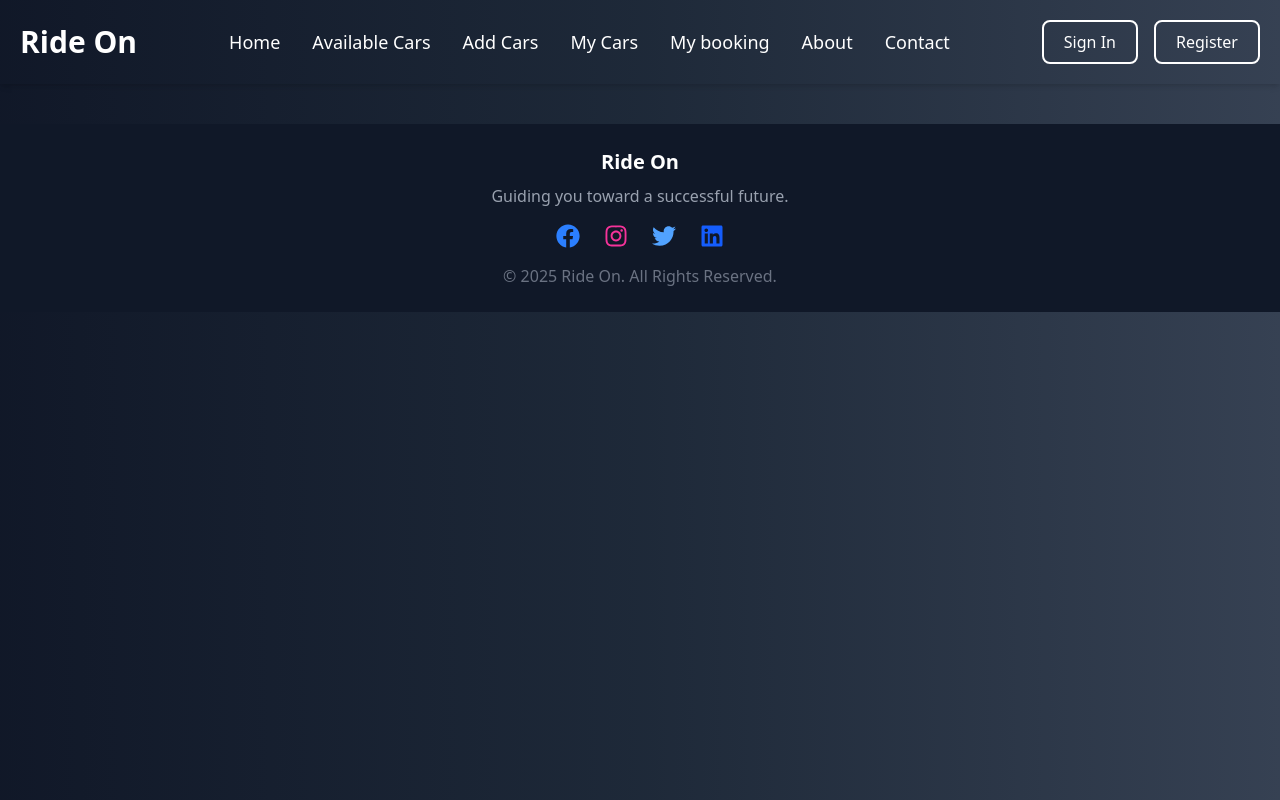
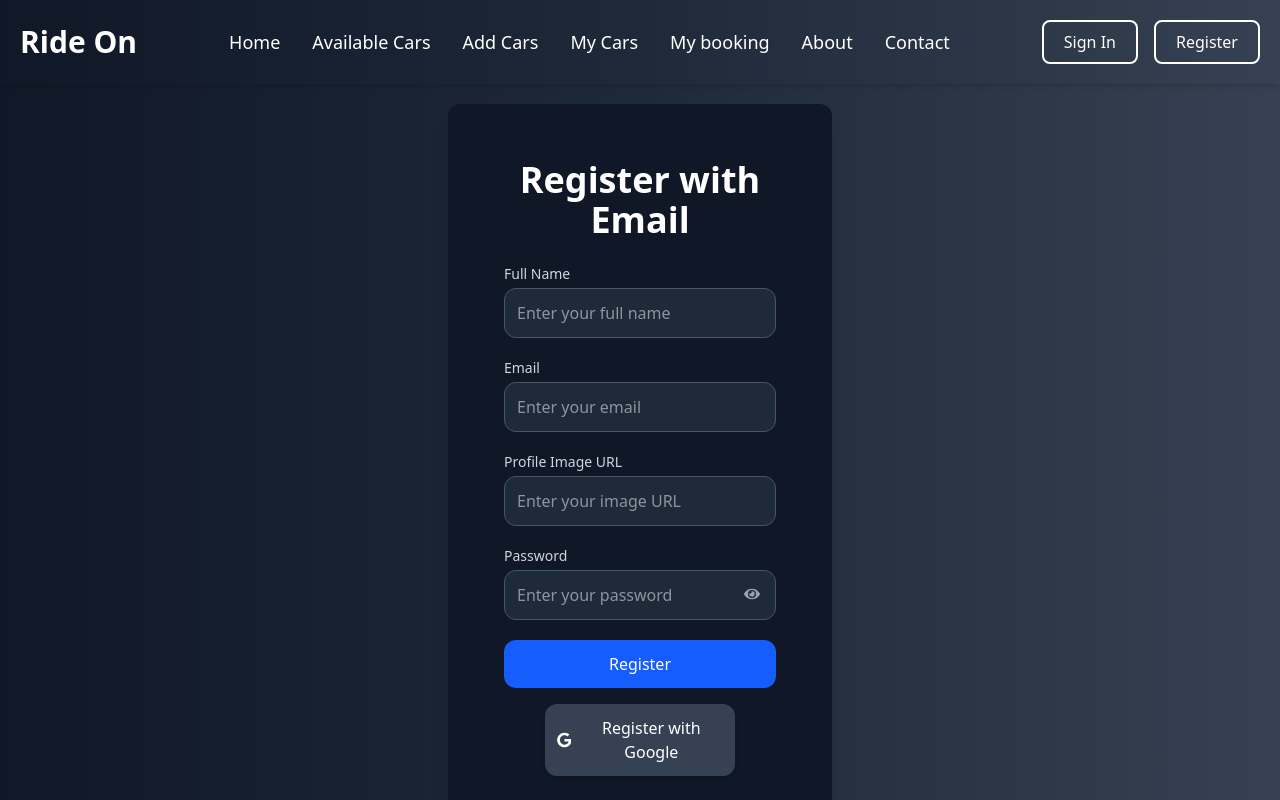
Before and after one commit to md-sifat/RideOn, a React (Vite) app: page /register in a window 1280 px wide. Shown: the top 800 px of the page. Built offline with nearby package versions, Linux system fonts and the light colour scheme; no server answers.

Commit message:
registration page created

```diff
--- a/src/components/Register/Register.jsx
+++ b/src/components/Register/Register.jsx
@@ -1,9 +1,168 @@
-import React from 'react';
+import { useContext, useState } from "react";
+import { ImGoogle } from "react-icons/im";
+import { authContext } from "../AuthProvider/AuthProvider";
+import { toast } from "react-toastify";
+import { Link, useNavigate } from "react-router-dom";
+import { GoogleAuthProvider, signInWithPopup, updateProfile } from "firebase/auth";
+import { auth } from "../../firebase/firebase.init";
+import { FaEye, FaEyeSlash } from "react-icons/fa";
 
 const Register = () => {
+    const { createUser } = useContext(authContext);
+    const navigate = useNavigate();
+    const provider = new GoogleAuthProvider();
+    const [showPassword, setShowPassword] = useState(false);
+
+    const handleGoogleRegister = () => {
+        signInWithPopup(auth, provider)
+            .then((res) => {
+                const user = res.user;
+                const userData = {
+                    name: user.displayName,
+                    email: user.email,
+                    img: user.photoURL,
+                    uid: user.uid,
+                };
+
+                // Send the user data to your backend (MongoDB)
+                fetch('https://equi-sports-server-side-beryl.vercel.app/users', {
+                    method: 'POST',
+                    headers: {
+                        'Content-Type': 'application/json',
+                    },
+                    body: JSON.stringify(userData),
+                })
+                    .then((response) => response.json())
+                    .then((data) => {
+                        toast.success("Registration successful!");
+                        navigate("/login");
+                    })
+                    .catch((error) => {
+                        toast.error("Error saving user to database!");
+                    });
+            })
+            .catch((error) => {
+                toast.error("Registration failed!");
+            });
+    };
+
+
+    const handleRegister = (event) => {
+        event.preventDefault();
+        const email = event.target.email.value;
+        const name = event.target.name.value;
+        const password = event.target.password.value;
+        const img = event.target.img.value;
+
+        const passwordRegex = /^(?=.*[a-z])(?=.*[A-Z]).{6,}$/;
+        if (!passwordRegex.test(password)) {
+            toast.error("Password must contain at least 6 characters, an uppercase letter, and a lowercase letter.");
+            return;
+        }
+
+        createUser(email, password)
+            .then(() => {
+                updateProfile(auth.currentUser, { photoURL: img, displayName: name })
+                    .then(() => {
+                        // Prepare user data
+                        const user = {
+                            name,
+                            email,
+                            photoURL: img,
+                        };
+
+                        // Send user data to MongoDB using fetch
+                        fetch('https://equi-sports-server-side-beryl.vercel.app/users', {
+                            method: 'POST',
+                            headers: {
+                                'Content-Type': 'application/json',
+                            },
+                            body: JSON.stringify(user),
+                        })
+                            .then((response) => response.json())
+                            .then((data) => {
+                                toast.success("Registration successful and user saved to database!");
+                                navigate("/login");
+                            })
+                            .catch((error) => {
+                                toast.error("Failed to save user data to database");
+                            });
+                    })
+                    .catch(() => {
+                        toast.error("Profile update failed!");
+                    });
+            })
+            .catch(() => {
+                toast.error("Registration failed!");
+            });
+    };
+
     return (
-        <div>
-
+        <div className="flex w-full md:w-[40%] lg:w-[30%] my-5 justify-center items-center h-auto rounded-xl p-6 bg-gray-900 shadow-xl">
+            <div className="w-full bg-transparent p-8 rounded-xl">
+                <h2 className="text-3xl md:text-4xl font-bold text-center text-white mb-6">
+                    Register with Email
+                </h2>
+                <form onSubmit={handleRegister} className="space-y-5">
+                    <div>
+                        <label className="block text-sm font-medium text-gray-300">Full Name</label>
+                        <input
+                            type="text" name="name"
+                            className="mt-1 w-full p-3 border border-gray-600 rounded-xl focus:ring-2 focus:ring-blue-400 focus:outline-none bg-gray-800 text-white"
+                            placeholder="Enter your full name"
+                        />
+                    </div>
+                    <div>
+                        <label className="block text-sm font-medium text-gray-300">Email</label>
+                        <input
+                            type="email" name="email"
+                            className="mt-1 w-full p-3 border border-gray-600 rounded-xl focus:ring-2 focus:ring-blue-400 focus:outline-none bg-gray-800 text-white"
+                            placeholder="Enter your email"
+                        />
+                    </div>
+                    <div>
+                        <label className="block text-sm font-medium text-gray-300">Profile Image URL</label>
+                        <input
+                            type="text" name="img"
+                            className="mt-1 w-full p-3 border border-gray-600 rounded-xl focus:ring-2 focus:ring-blue-400 focus:outline-none bg-gray-800 text-white"
+                            placeholder="Enter your image URL"
+                        />
+                    </div>
+                    <div className="relative">
+                        <label className="block text-sm font-medium text-gray-300">Password</label>
+                        <input
+                            type={showPassword ? "text" : "password"} name="password"
+                            className="mt-1 w-full p-3 border border-gray-600 rounded-xl focus:ring-2 focus:ring-blue-400 focus:outline-none bg-gray-800 text-white"
+                            placeholder="Enter your password"
+                        />
+                        <button
+                            type="button"
+                            className="absolute right-4 top-10 text-gray-400 hover:text-gray-200"
+                            onClick={() => setShowPassword(!showPassword)}
+                        >
+                            {showPassword ? <FaEyeSlash /> : <FaEye />}
+                        </button>
+                    </div>
+                    <button
+                        type="submit"
+                        className="w-full bg-blue-600 text-white font-medium p-3 rounded-xl hover:bg-blue-700 transition"
+                    >
+                        Register
+                    </button>
+                </form>
+                <div className="flex my-4 justify-center">
+                    <button onClick={handleGoogleRegister}
+                        className="flex items-center gap-2 w-full md:w-[70%] bg-gray-700 text-white font-medium p-3 rounded-xl shadow-md hover:bg-gray-600 transition"
+                    >
+                        <ImGoogle /> Register with Google
+                    </button>
+                </div>
+                <div className="flex flex-col items-center mt-4">
+                    <Link to={'/login'} className="text-white font-medium py-3 hover:text-blue-400">
+                        Already have an account? Login
+                    </Link>
+                </div>
+            </div>
         </div>
     );
 };
```
